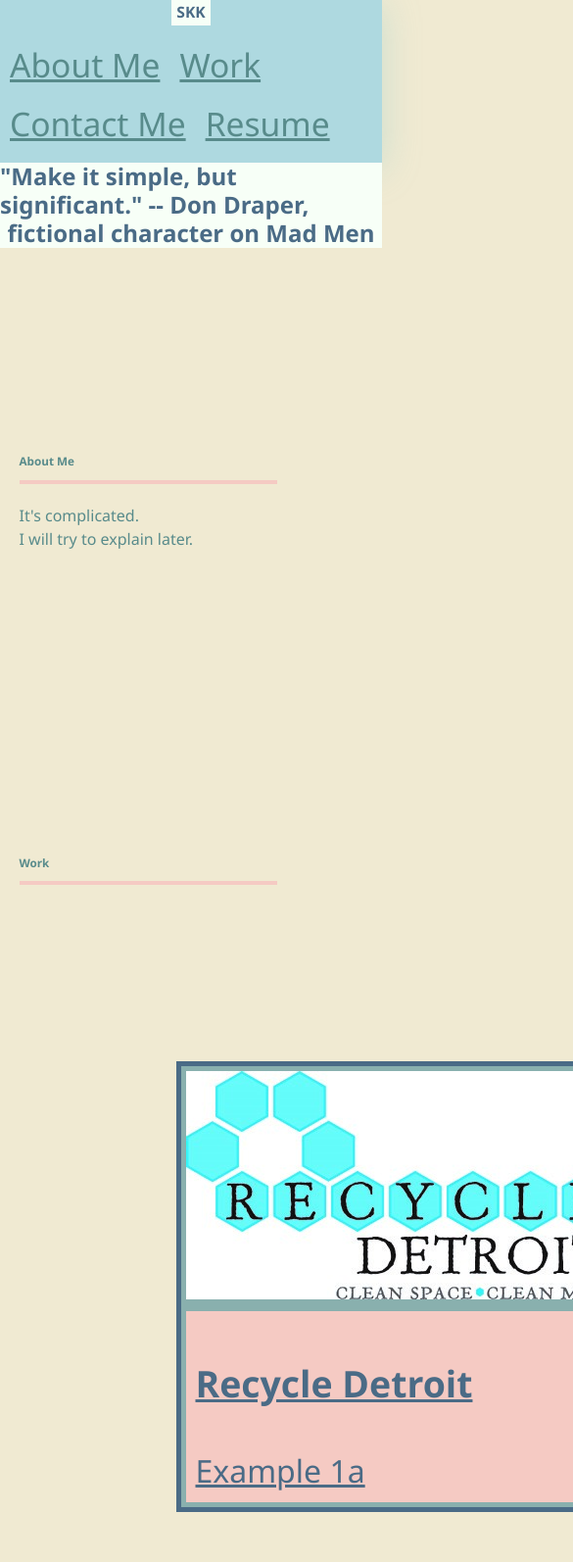
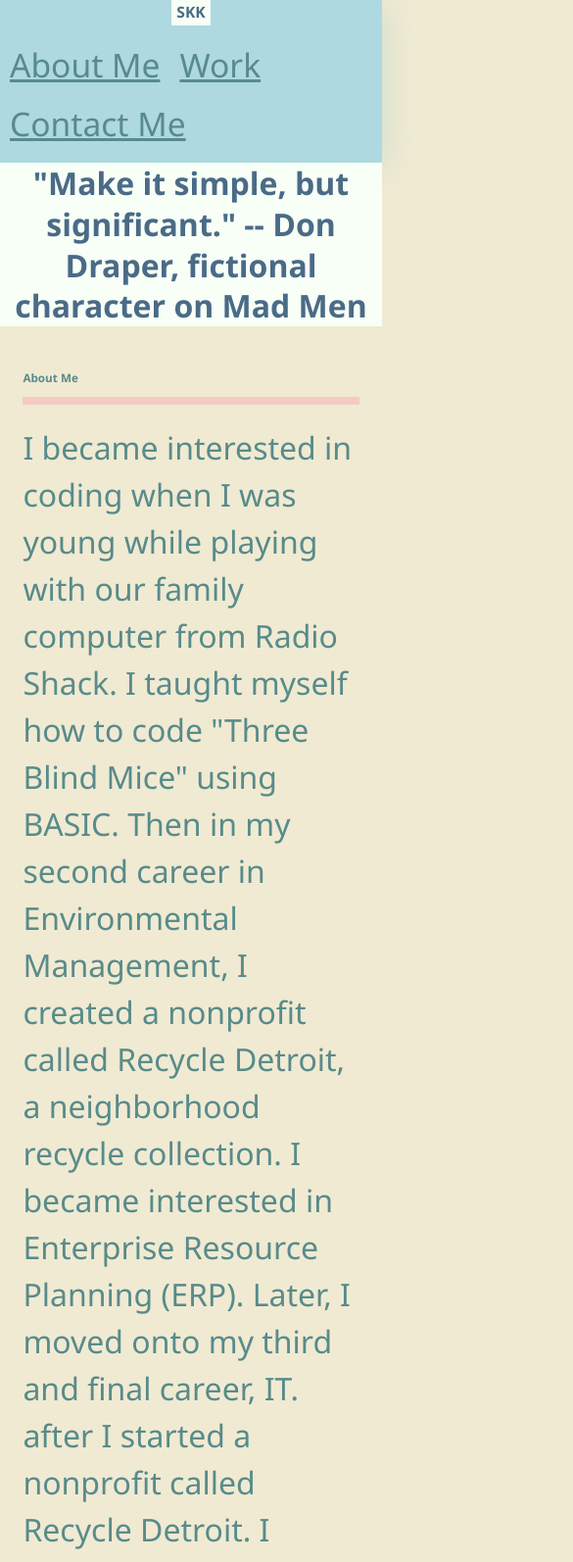
Before and after one commit to SarahKubik/Portfolio, a plain HTML site: page index.html in a window 390 px wide. Shown: the top 1594 px of the page at 98% size, 585 px wide, since content can reach past the window. Drawn offline with Linux system fonts and the light colour scheme.

Commit message:
update layout

```diff
--- a/assets/css/style.css
+++ b/assets/css/style.css
@@ -1,7 +1,7 @@
-
-*{
+* {
   box-sizing: border-box;
 }
+
 body{
   margin:0;
   padding:0;
@@ -9,6 +9,7 @@ body{
   color: #588b8b;
   background-color: #f0ead2;
   line-height: 1.5;
+
 }
 
 h{
@@ -16,6 +17,7 @@ h{
 }
 p {
   margin:0;
+  font-size: xx-large;
 }
 
 header{
@@ -50,8 +52,12 @@ nav a{
   padding: 5px 10px;
   font-size: 2.1rem;
 
+}
 
 
+main {
+  margin-top: 20px;
+  margin-bottom: 45px;
 }
 
 hero-banner{
@@ -59,16 +65,13 @@ hero-banner{
   background-size: cover;
   background-position: center;
   background-blend-mode: soft-light;
-  min-height: 30vh;
+  min-height: 5vh;
   color: #f7fff7;
-  padding: 2% 6%;
+  padding: 6% 10%;
   display: flex;
   justify-content: flex-end;
   align-items: flex-end;
   text-align:right;
-}
-.hero-banner div{
-  flex: 0 0 50%;
 }
 
 .hero-banner h2{
@@ -76,29 +79,36 @@ hero-banner{
   background-color:#f7fff7;
   margin: 0;
   padding: 5 px 10px;
-  font-size: 1.5 rem;
-  line-height:1.2;
-  display:inline-flexbox;
+  font-size: 2.0rem;
+  line-height:1.3;
   text-align-last: center;
 
 }
 .page-wrapper {
-  max-width: 90%;
+  max-width: 88%;
   margin-left: auto;
   margin-right: auto;
 }
 .page-section {
-  margin: 100px 0;
-  padding: 100px 0;
+  margin: 25px 0;
+  padding: 10px 0;
   display: flex;
   flex-direction: row;
   flex-wrap: wrap;
   align-items: stretch;
   justify-content: space-between;
 }
+.page-section > div {
+  flex: 0 0 77%;
+}
+
+.page-section p {
+  margin-bottom: 20px;
+}
 .flex-container {
   display: flex;
   flex-wrap: wrap;
+  justify-content: center;
 
 }
 .flex-item {
@@ -106,14 +116,15 @@ hero-banner{
   background-color:#89b0ae;
   color: #4A6B86ff;
   flex-direction: row;
+  flex-basis: auto;
+  display:flex;
   padding: 5px;
-  margin: 5.0em;
-  transition: all 0.5s;
+  margin: 5em;
   font-size: 2.0rem;
 }
 .flex-item:first-child {
   flex-direction: row-reverse;
-  min-height: 240px;
+  min-height: 20px;
   flex-basis: auto;
 }
 .flex-item:hover {
@@ -132,22 +143,22 @@ hero-banner{
 }
 .contact address a {
   color: #4A6B86ff;
-  padding: 5px;
-  text-decoration: none;
-  font-size: 1.3rem;
+  padding: 15px;
+  font-size: 2.5rem;
   font-style: normal;
   background-repeat: no-repeat;
   background-size: 100% 0.2em;
   background-position: bottom;
   transition: all 0.25s ease-in;
   margin: 0 0.2rem 0.1rem;
-  display: inline-block;
+  display: inline-flex;
 }
 .contact address a:hover {
   background-size: 100% 88%;
   color:#4a4e69;
 }
 .recycledetroit{
+  flex-direction: row;
   background-image: url(".\assets\images\RecycleDetroit.jpg");
 }
 
@@ -171,14 +182,35 @@ hero-banner{
 
   .page-section > h2,
   .page-section > div {
-    flex: 0 0 75%;
+    flex: 0 0 100%;
   }
 
   .page-section > h2 {
     border-right: none;
-    border-bottom: 4px solid #f5cac3;
+    border-bottom: 8px solid #f5cac3;
     margin-bottom: 20px;
     padding-bottom: 10px;
     text-align: left;
     font-size: 3vw;
   }
+  @media screen and (max-width: 768px) {
+    .flex-item,
+    .flex-item:first-child {
+      flex-basis: 100%;
+    }
+
+  .flex-item:first-child {
+    min-height: 150px;
+  }
+
+  .hero-banner {
+    justify-content: center;
+    text-align: center;
+  }
+
+  .contact address {
+    flex-direction:row;
+    align-items: flex-start;
+
+  }
+}
--- a/index.html
+++ b/index.html
@@ -15,14 +15,12 @@
 <nav>
     <a href="#about">About Me</a>
     <a href="#work">Work</a>
-    <a href="#Contact">Contact Me</a>
-    <a href="#Resume">Resume</a>
+    <a href="#contact">Contact Me</a>
     </nav>
   </header>
 
   <section class="hero-banner">
     <div>
-
       <h2>
         <p>"Make it simple, but significant." -- Don Draper, fictional character on Mad Men</p>
       </h2>
@@ -33,27 +31,23 @@
     <section class="page-section" id="about">
       <h2>About Me</h2>
       <div>
-        <p>It's complicated.</p>
-        <P>I will try to explain later.</P>
+        <p>I became interested in coding when I was young while playing with our family computer from Radio Shack. I taught myself how to code "Three Blind Mice" using BASIC. Then in my second career in Environmental Management, I created a nonprofit called Recycle Detroit, a neighborhood recycle collection. I became interested in Enterprise Resource Planning (ERP). Later, I moved onto my third and final career, IT.  after I started a nonprofit called Recycle Detroit. I currently do work in the IT industry as an Ecommerce Service and System Analyst for a British retailer. </P>
       </div>
     </section>
 
     <section class="page-section" id="work">
       <h2>Work</h2>
       <div class="flex-container">
-
         <a href="#" class="flex-item reycledetroit">
           <img src=".\assets\images\RecycleDetroit.jpg" alt="logo">
           <div>
             <h3>Recycle Detroit</h3>
-            <span>Example 1a</span>
           </div>
         </a>
         <a href="#" class="flex-item tedbaker">
           <img src=".\assets\images\Ted Baker London.jpg" alt="logo">
           <div>
             <h3>Ted Baker London</h3>
-            <span>Example 2a</span>
           </div>
         </a>
 
@@ -61,7 +55,7 @@
     </section>
 
 
-    <section class="page-section" id="contact">
+    <section class="page-section contact" id="contact">
       <h2>Contact Me</h2>
       <div>
         <address>
```
